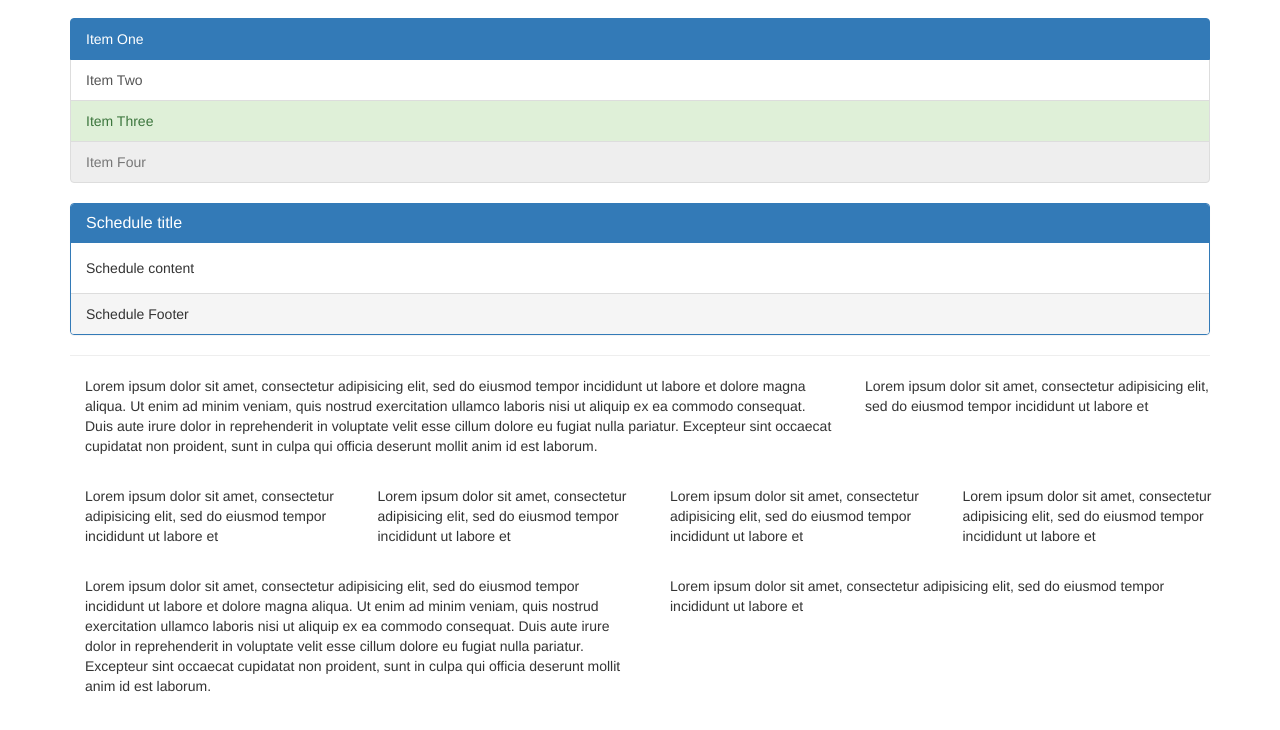
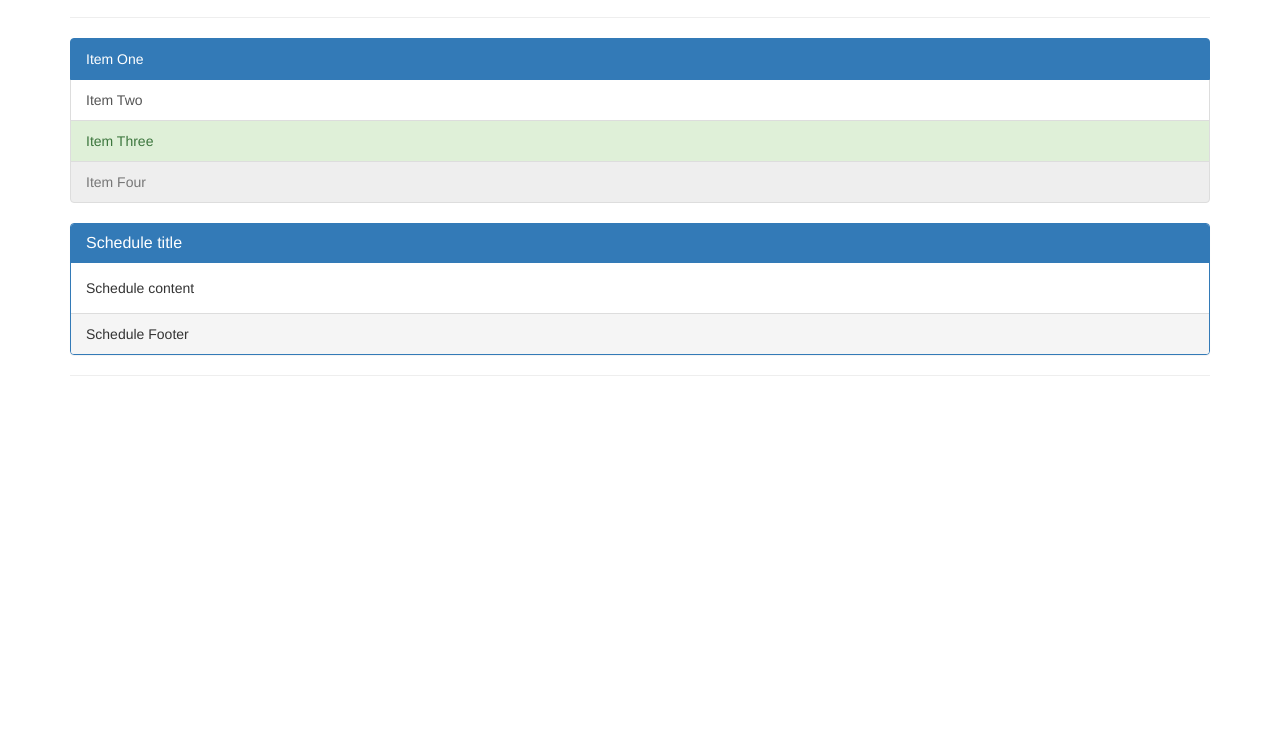
Before and after one commit to xXCXMXx/NUScheduler-Coding, a plain HTML site: page form.html in a window 1280 px wide. Shown: the part 1338-2068 px from the top of the page. Drawn offline with nearby package versions, Linux system fonts and the light colour scheme.

Commit message:
update 2

```diff
--- a/form.html
+++ b/form.html
@@ -81,6 +81,12 @@
 
 
       <hr>
+
+    <!-- RIGHT SIDEBAR-->
+
+      <aside class="sidebar-right">
+        Sharer's profile and description of schedule
+      </aside>
 
       <!-- ALIGNMENT & TRANSFORMATION-->
       <p class="text-left text-lowercase">Left aligned text.</p>
@@ -174,40 +180,7 @@
 
     <hr>
 
-    <!-- GRIDS -->
-    <div class="container">
-      <div class="row">
-        <div class="col-md-8 col-sm-8 col-xs-8">
-          <p>Lorem ipsum dolor sit amet, consectetur adipisicing elit, sed do eiusmod tempor incididunt ut labore et dolore magna aliqua. Ut enim ad minim veniam, quis nostrud exercitation ullamco laboris nisi ut aliquip ex ea commodo consequat. Duis aute irure dolor in reprehenderit in voluptate velit esse cillum dolore eu fugiat nulla pariatur. Excepteur sint occaecat cupidatat non proident, sunt in culpa qui officia deserunt mollit anim id est laborum.</p>
-        </div>
-        <div class="col-md-4 col-sm-4 col-xs-4">
-          <p>Lorem ipsum dolor sit amet, consectetur adipisicing elit, sed do eiusmod tempor incididunt ut labore et </p>
-        </div>
-      </div>
-      <br>
-      <div class="row">
-        <div class="col-md-3">
-          <p>Lorem ipsum dolor sit amet, consectetur adipisicing elit, sed do eiusmod tempor incididunt ut labore et </p>
-        </div>
-        <div class="col-md-3">
-          <p>Lorem ipsum dolor sit amet, consectetur adipisicing elit, sed do eiusmod tempor incididunt ut labore et </p>
-        </div>
-        <div class="col-md-3">
-          <p>Lorem ipsum dolor sit amet, consectetur adipisicing elit, sed do eiusmod tempor incididunt ut labore et </p>
-        </div>
-        <div class="col-md-3">
-          <p>Lorem ipsum dolor sit amet, consectetur adipisicing elit, sed do eiusmod tempor incididunt ut labore et </p>
-        </div>
-      </div>
-      <br>
-      <div class="row">
-        <div class="col-md-6">
-          <p>Lorem ipsum dolor sit amet, consectetur adipisicing elit, sed do eiusmod tempor incididunt ut labore et dolore magna aliqua. Ut enim ad minim veniam, quis nostrud exercitation ullamco laboris nisi ut aliquip ex ea commodo consequat. Duis aute irure dolor in reprehenderit in voluptate velit esse cillum dolore eu fugiat nulla pariatur. Excepteur sint occaecat cupidatat non proident, sunt in culpa qui officia deserunt mollit anim id est laborum.</p>
-        </div>
-        <div class="col-md-6">
-          <p>Lorem ipsum dolor sit amet, consectetur adipisicing elit, sed do eiusmod tempor incididunt ut labore et </p>
-        </div>
-      </div>
+
 
 
     <div style="height:400px"></div>
```
